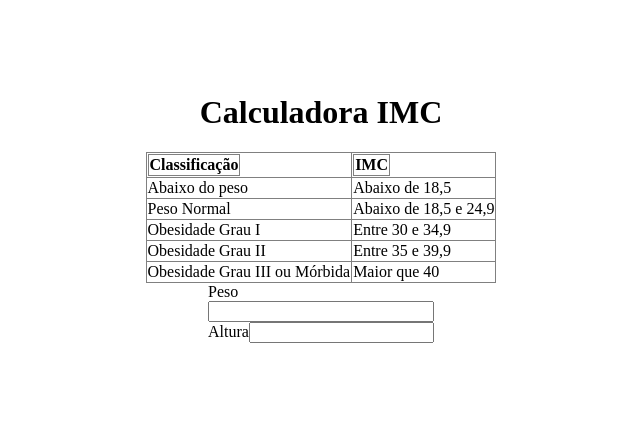
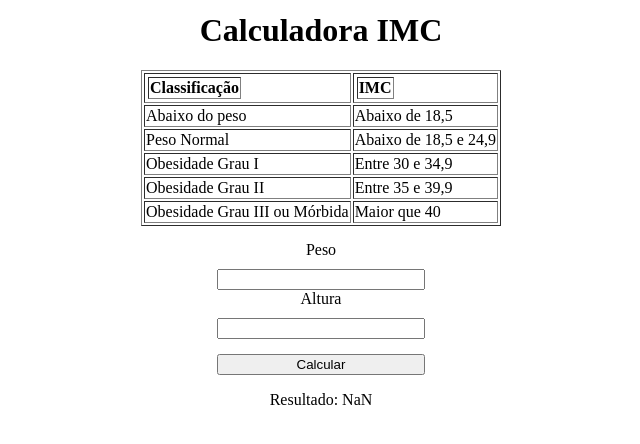
Before and after one commit to Leonardoaugusto77/Estudos-de-React, a React (Create React App) app: page / in a window 1280 px wide. Shown: the top 444 px of the page, without its empty margins (319-959 px from the left). Built offline with nearby package versions, Linux system fonts and the light colour scheme.

Commit message:
Aula(imc) conclusao

```diff
--- a/src/App.js
+++ b/src/App.js
@@ -3,9 +3,24 @@ import TabeladePesos from "./Componentes/TabeladePesos";
 import CalculodePeso from "./Componentes/CalculodePeso";
 import CSS from './index.css'
 
+
+const Resultado = (r) => {
+  return(
+    <div>
+      <p>Resultado: { r?.toFixed(2)} </p>
+    </div>
+  )
+}
+
+
+
+
 export default () => {
   const [peso, setPeso] = useState();
   const [altura, setAltura] = useState();
+  const [res, setRes] = useState()
+
+
 
   return (
     <>
@@ -16,10 +31,15 @@ export default () => {
 
 
       <div className="Resultado">
-        <CalculodePeso varP={peso} varSetP={setPeso} varA={altura} varSetA={setAltura} />
+        <CalculodePeso varP={peso} varSetP={setPeso} varA={altura} varSetA={setAltura} sr={setRes} />
       </div>
 
+      {Resultado(res)}
+
       </div>
+
+
+
     </>
   );
 };
--- a/src/Componentes/CalculodePeso.js
+++ b/src/Componentes/CalculodePeso.js
@@ -1,24 +1,63 @@
-import React from "react";
+export default (props) => {
+  const Style = {
+    display: "flex",
+    flexDirection: "column",
+    alignItems: "center",
+    textAlign: "right",
+  };
 
-export default (props) => {
+  const InputStyle = {
+    width: "200px",
+    marginTop: "10px",
+  };
 
-    const Style = {
-        display: "flex",
-        flexDirection: 'column',
-        justifyContent : "rigth",
-    }
+  const Align = {
+    display: "flex",
+    flexDirection: "column",
+    justifyContet: "center",
+    textAlign: "center",
+  };
 
-    return(
-        <div style={Style}>
-            <label style={Style}>
-                Peso
-                <input type='text' value={props.varP} onChange={ (e)=> {props.varSetP(e.target.value)}}></input>
-            </label>
+  const btnStyle = {
+    marginTop: "15px",
+    alignItems: "center",
+  };
 
-            <label>
-                Altura
-                <input type='text' value={props.varA} onChange={ (e)=> {props.varSetA(e.target.value)}}></input>
-            </label>
-        </div>
-    )
-}
+  const calc = () => {
+    props.sr(props.varP / (props.varA * props.varA));
+  };
+
+  return (
+    <div>
+      <label style={Style}>
+        Peso{" "}
+        <input
+          type="text"
+          value={props.varP}
+          onChange={(e) => {
+            props.varSetP(e.target.value);
+          }}
+          style={InputStyle}
+        ></input>
+      </label>
+
+      <label style={Style}>
+        Altura{" "}
+        <input
+          type="text"
+          value={props.varA}
+          onChange={(e) => {
+            props.varSetA(e.target.value);
+          }}
+          style={InputStyle}
+        ></input>
+      </label>
+
+      <div style={Align}>
+        <button onClick={calc()} style={btnStyle}>
+          Calcular
+        </button>
+      </div>
+    </div>
+  );
+};
--- a/src/Componentes/TabeladePesos.js
+++ b/src/Componentes/TabeladePesos.js
@@ -1,9 +1,12 @@
-import React from "react";
+export default () => {
 
-export default () => {
+  const espacamento = {
+    marginBottom : '15px'
+  }
+
   return (
     <>
-      <table border="1" style={{ borderCollapse: "collapse" }}>
+      <table border="1" style={{ borderCollapse: "collapse" }} style={espacamento}>
         <thead>
           <th>
             <td>Classificação</td>
```
